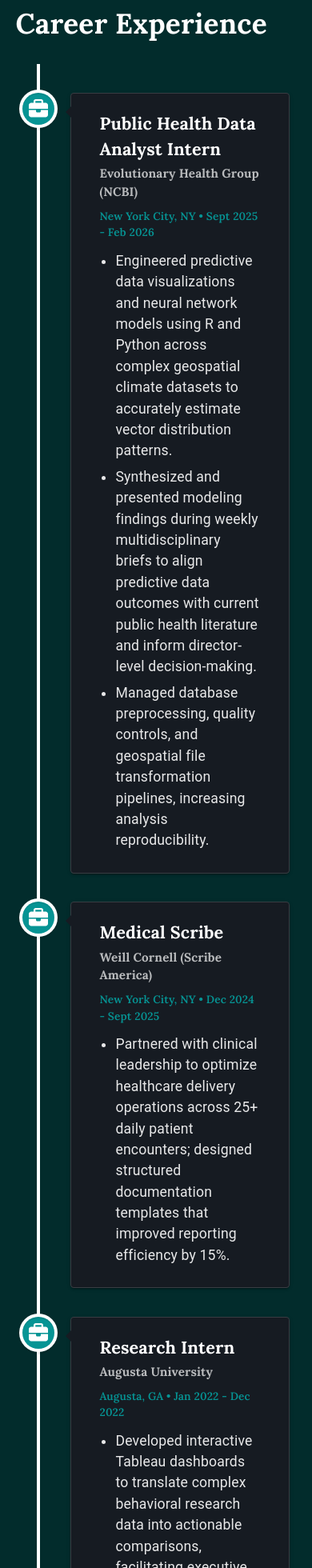
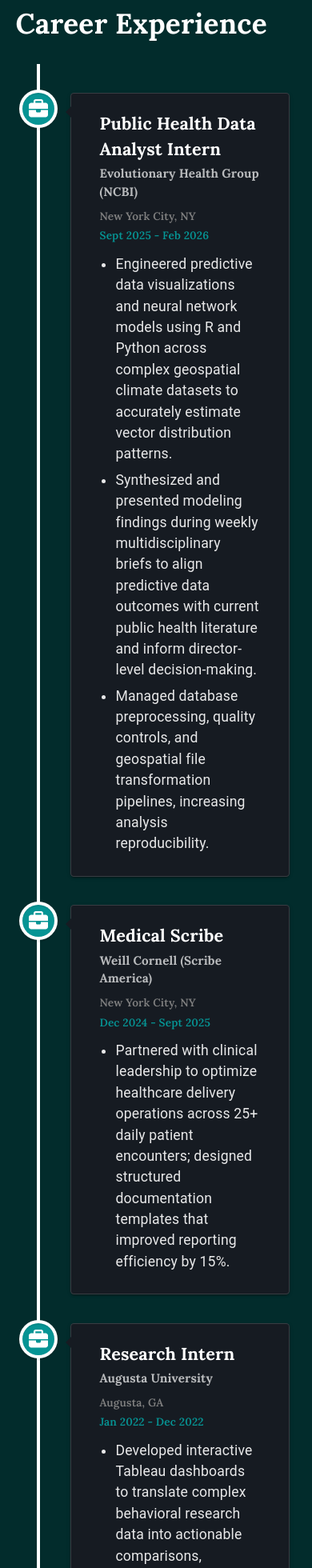
Before and after one commit to shreyuumapathy/shreyuumapathy.github.io, a React (Create React App) app: page / in a window 390 px wide. Shown: the part 2261-4221 px from the top of the page at 80% size. Built offline with nearby package versions, Linux system fonts and the light colour scheme.

Commit message:
Update mobile timeline metadata: put date on a separate line under location

```diff
--- a/src/assets/styles/Timeline.scss
+++ b/src/assets/styles/Timeline.scss
@@ -139,11 +139,25 @@
         display: none !important;
     }
     .mobile-timeline-meta {
-        display: block !important;
+        display: flex !important;
+        flex-direction: column !important;
+        gap: 4px !important;
         margin-top: 6px !important;
         margin-bottom: 12px !important;
         font-size: 0.85rem !important;
         font-weight: 600 !important;
         color: #069494 !important;
+
+        span {
+            display: block !important;
+        }
+
+        .meta-location {
+            color: gray !important; // Location looks cleaner in a neutral color!
+        }
+
+        .light-mode & .meta-location {
+            color: gray !important;
+        }
     }
 }
--- a/src/components/Timeline.tsx
+++ b/src/components/Timeline.tsx
@@ -25,9 +25,8 @@
             <h3 className="vertical-timeline-element-title">Public Health Data Analyst Intern</h3>
             <h4 className="vertical-timeline-element-subtitle">Evolutionary Health Group (NCBI)</h4>
             <div className="mobile-timeline-meta">
-              <span>New York City, NY</span>
-              <span> • </span>
-              <span>Sept 2025 - Feb 2026</span>
+              <span className="meta-location">New York City, NY</span>
+              <span className="meta-date">Sept 2025 - Feb 2026</span>
             </div>
             <ul>
               <li>Engineered predictive data visualizations and neural network models using R and Python across complex geospatial climate datasets to accurately estimate vector distribution patterns.</li>
@@ -49,9 +48,8 @@
             <h3 className="vertical-timeline-element-title">Medical Scribe</h3>
             <h4 className="vertical-timeline-element-subtitle">Weill Cornell (Scribe America)</h4>
             <div className="mobile-timeline-meta">
-              <span>New York City, NY</span>
-              <span> • </span>
-              <span>Dec 2024 - Sept 2025</span>
+              <span className="meta-location">New York City, NY</span>
+              <span className="meta-date">Dec 2024 - Sept 2025</span>
             </div>
             <ul>
               <li>Partnered with clinical leadership to optimize healthcare delivery operations across 25+ daily patient encounters; designed structured documentation templates that improved reporting efficiency by 15%.</li>
@@ -71,9 +69,8 @@
             <h3 className="vertical-timeline-element-title">Research Intern</h3>
             <h4 className="vertical-timeline-element-subtitle">Augusta University</h4>
             <div className="mobile-timeline-meta">
-              <span>Augusta, GA</span>
-              <span> • </span>
-              <span>Jan 2022 - Dec 2022</span>
+              <span className="meta-location">Augusta, GA</span>
+              <span className="meta-date">Jan 2022 - Dec 2022</span>
             </div>
             <ul>
               <li>Developed interactive Tableau dashboards to translate complex behavioral research data into actionable comparisons, facilitating executive decision-making.</li>
@@ -94,9 +91,8 @@
             <h3 className="vertical-timeline-element-title">Clinical Data Intern</h3>
             <h4 className="vertical-timeline-element-subtitle">Augusta University</h4>
             <div className="mobile-timeline-meta">
-              <span>Augusta, GA</span>
-              <span> • </span>
-              <span>May 2021 - Dec 2021</span>
+              <span className="meta-location">Augusta, GA</span>
+              <span className="meta-date">May 2021 - Dec 2021</span>
             </div>
             <ul>
               <li>Managed and cleaned clinical datasets for a national Small Intestinal Cancer regional trends study published in the American College of Gastroenterology (ACG) journal.</li>
```
